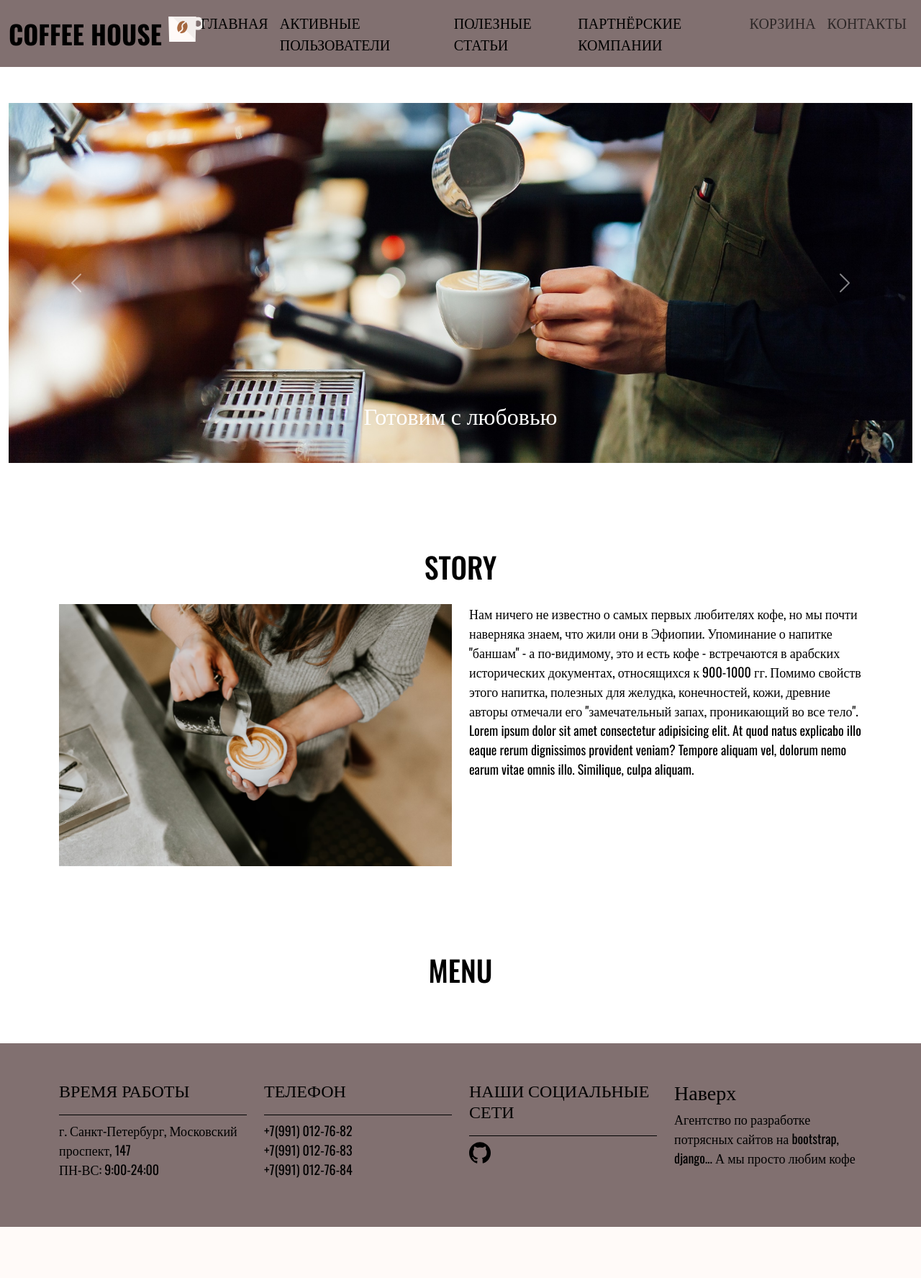
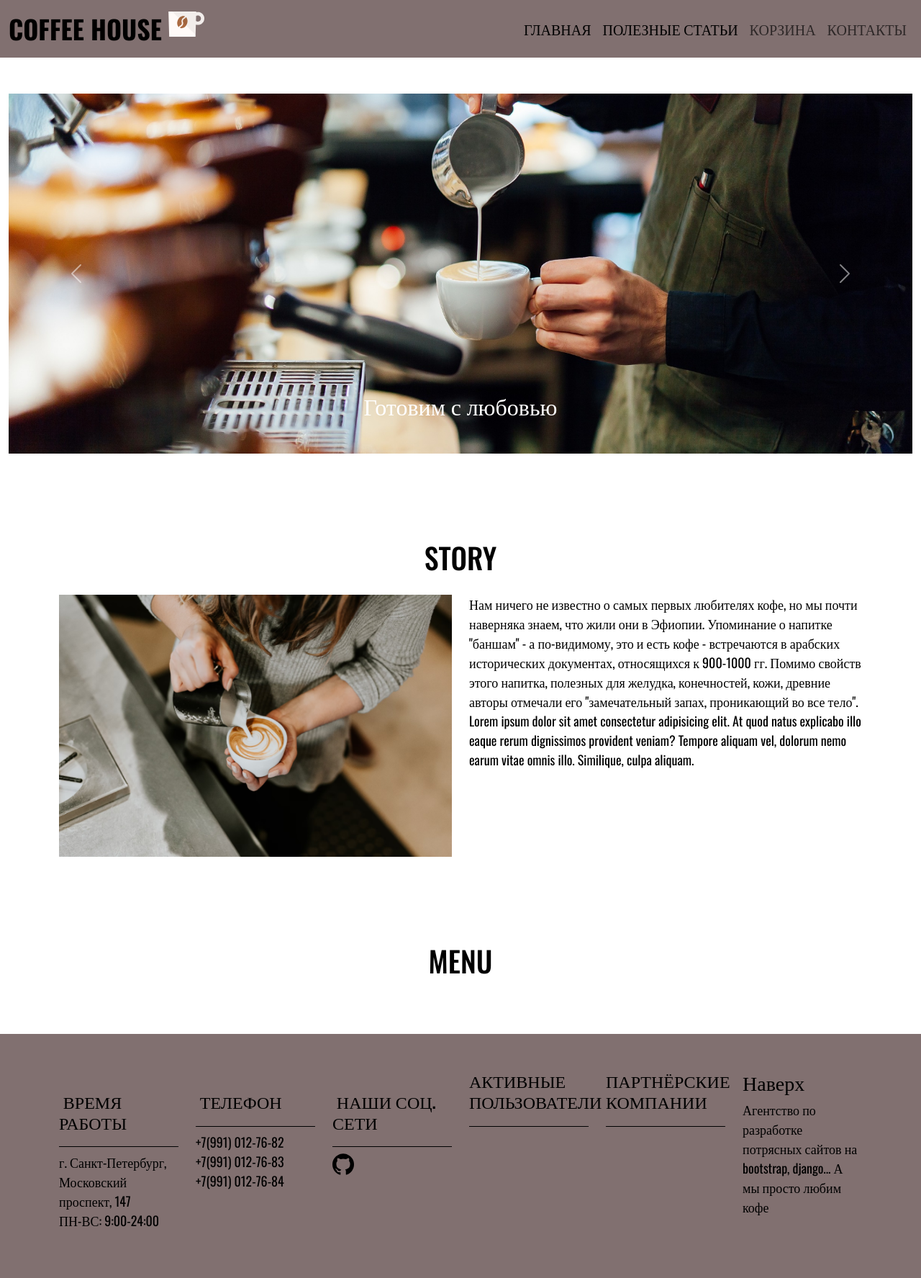
Before and after one commit to AlexanderObolonkov/CoffeeHouse_SoftwareTools, a Django app: page / in a window 1280 px wide. Shown: the whole page at 72% size. Before the commit the page ends 1704 px from the top, so only its background shows below. Run offline with Django 4.2, Linux system fonts and the light colour scheme; data that the repository does not hold is empty; parts of the project's set-up code (start-up, migrations or seed data) failed here and were passed over.

Commit message:
Edited navbar and footer

```diff
--- a/mysite/templates/mysite/block/footer.html
+++ b/mysite/templates/mysite/block/footer.html
@@ -3,33 +3,47 @@
     <section>
         <div class="container">
             <div class="row">
-                <div class="col-md-3 col-6">
-                    <h4>Время работы</h4>
+                <div class="col-md-2 col-6">
+                    <h4><br/>&nbspВремя работы</h4>
                     <ul class="list-unstyled">
                         <li>г. Санкт-Петербург, Московский проспект, 147</li>
                         <li>ПН-ВС: 9:00-24:00</li>
                     </ul>
                 </div>
-                <div class="col-md-3 col-6">
-                    <h4>Телефон</h4>
+                <div class="col-md-2 col-6">
+                    <h4><br/>&nbspТелефон</h4>
                     <ul class="list-unstyled">
                         <li><a href="tel:+79910127682">+7(991) 012-76-82</a></li>
                         <li><a href="tel:+79910127683">+7(991) 012-76-83</a></li>
                         <li><a href="tel:+79910127683">+7(991) 012-76-84</a></li>
                     </ul>
                 </div>
-                <div class="col-md-3 col-6">
-                    <h4>Наши социальные сети</h4>
+                <div class="col-md-2 col-6">
+                    <h4><br/>&nbspНаши соц. сети</h4>
                     <div class="footer-icons">
                         <a href="#"><img src="{% static 'img/github-logo_icon.svg' %}" alt="github"></a>
                     </div>
                 </div>
-                <div class="col-md-3 col-6">
+
+                <div class="col-md-2 col-6">
+                    <h4 class="float-right">
+                        <a href="#">Активные пользователи</a>
+                    </h4>
+                </div>
+
+                <div class="col-md-2 col-6">
+                    <h4 class="float-right">
+                        <a href="#">Партнёрские компании</a>
+                    </h4>
+                </div>
+
+                <div class="col-md-2 col-6">
                     <h3 class="float-right">
                         <a href="#">Наверх</a>
                     </h3>
                     Агентство по разработке потрясных сайтов на bootstrap, django... А мы просто любим кофе
                 </div>
+
             </div>
         </div>
     </section>
--- a/mysite/templates/mysite/block/navbar.html
+++ b/mysite/templates/mysite/block/navbar.html
@@ -18,15 +18,7 @@
                 </li>
                 <li class="nav-item">
                     <a class="nav-link {% if nav_bar == 'index' %}active{% endif %}"
-                       href="{% url 'index' %}">Активные пользователи</a>
-                </li>
-                <li class="nav-item">
-                    <a class="nav-link {% if nav_bar == 'index' %}active{% endif %}"
                        href="{% url 'index' %}">Полезные статьи</a>
-                </li>
-                <li class="nav-item">
-                    <a class="nav-link {% if nav_bar == 'index' %}active{% endif %}"
-                       href="{% url 'index' %}">Партнёрские компании</a>
                 </li>
                 <li class="nav-item">
                     <a class="nav-link" href="#" data-bs-toggle="modal" data-bs-target="#modal-cart">Корзина</a>
```
